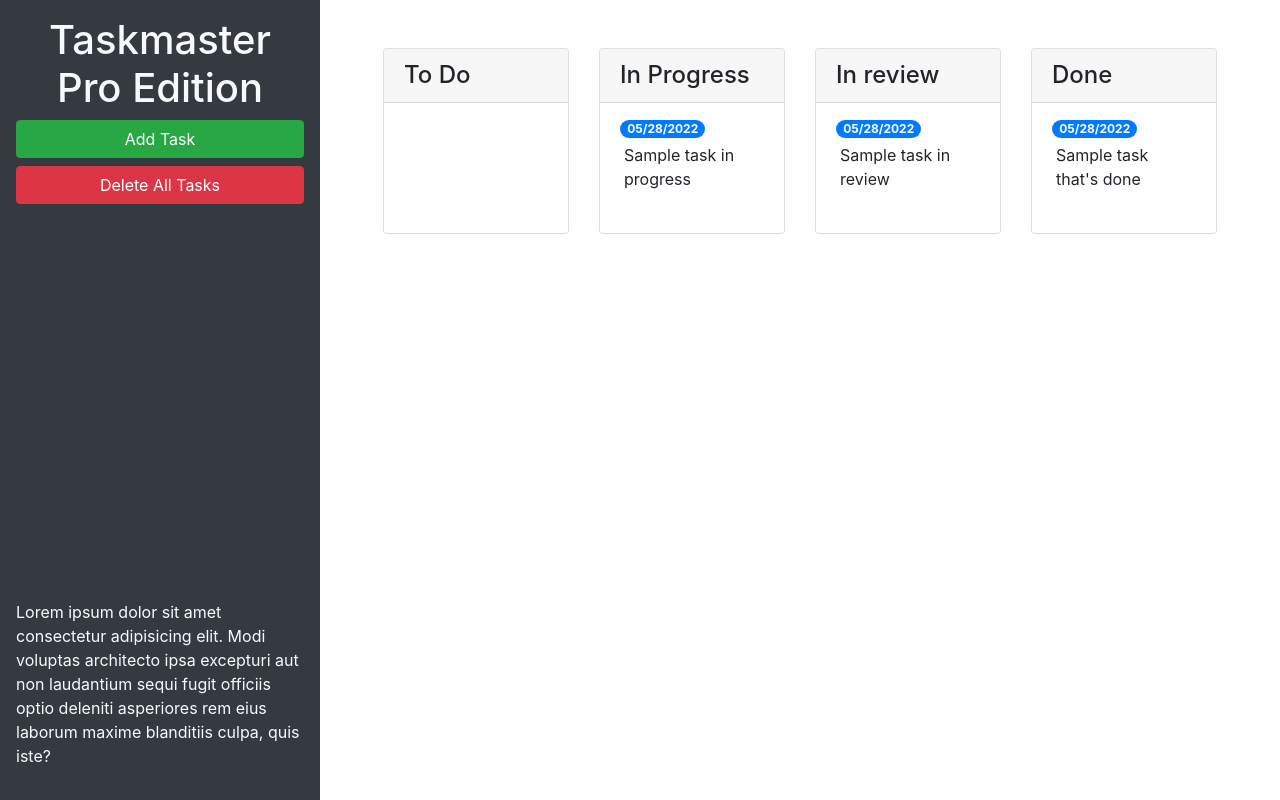
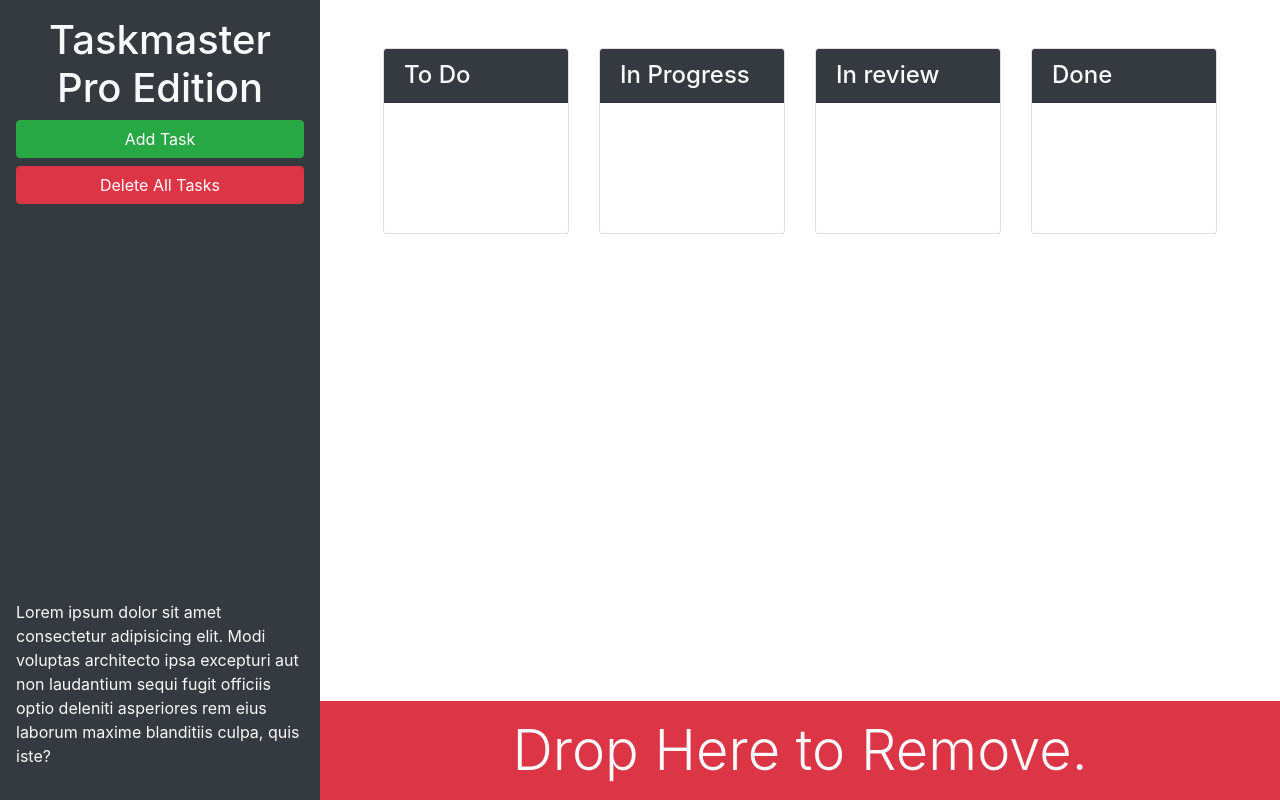
Before and after one commit to MehranMatin/taskmaster-pro, a plain HTML site: page index.html in a window 1280 px wide. Drawn offline with nearby package versions, Linux system fonts and the light colour scheme.

Commit message:
added cards added bootstrap styling to cards added trash dropzone, sticky bottom

```diff
--- a/index.html
+++ b/index.html
@@ -13,22 +13,22 @@
 <body>
 
   <div class="row min-vh-100 no-gutters">
-    <header class="col-12 col-lg-3 bg-dark text-light d-flex flex-column p-4 p-lg-3">
+    <header class="col-12 col-lg-3 bg-dark text-light sticky-top d-flex flex-column p-4 p-lg-3">
       <h1 class="text-center">Taskmaster Pro Edition</h1>
       <button id="create-task" class="btn btn-block btn-success" data-toggle="modal" data-target="#task-form-modal">Add
         Task</button>
       <button id="remove-tasks" class="btn btn-block btn-danger">Delete All Tasks</button>
-      <p class="mt-auto">Lorem ipsum dolor sit amet consectetur adipisicing elit. Modi voluptas architecto ipsa
+      <p class="mt-auto d-none d-lg-block">Lorem ipsum dolor sit amet consectetur adipisicing elit. Modi voluptas architecto ipsa
         excepturi aut non
         laudantium sequi fugit officiis optio deleniti asperiores rem eius laborum maxime blanditiis culpa, quis iste?
       </p>
     </header>
-    <main class="col-12 col-lg-9">
+    <main class="col-12 col-lg-9 d-flex flex-column">
       <div class="m-5 row justify-content-around">
         <!-- todo start -->
         <div class="col-12 col-md-6 col-xl-3 mb-3">
           <div class="card">
-            <h4 class="card-header">
+            <h4 class="card-header bg-dark text-light">
               To Do
             </h4>
             <ul id="list-toDo" class="list-group list-group-flush"></ul>
@@ -38,44 +38,35 @@
         <!-- in progress start -->
         <div class="col-12 col-md-6 col-xl-3 mb-3">
           <div class="card">
-            <h4 class="card-header">In Progress</h4>
-            <ul id="list-inProgress" class="list-group list-group-flush">
-              <li class="list-group-item">
-                <span class="badge badge-primary badge-pill">05/28/2022</span>
-                <p class="m-1">Sample task in progress</p>
-              </li>
-            </ul>
+            <h4 class="card-header bg-dark text-light">In Progress</h4>
+            <ul id="list-inProgress" class="list-group list-group-flush"></ul>
           </div>
         </div>
         <!-- in progress end -->
         <!-- in review start -->
         <div class="col-12 col-md-6 col-xl-3 mb-3">
           <div class="card">
-            <h4 class="card-header">In review</h4>
-            <ul id="list-inReview" class="list-group list-group-flush">
-              <li class="list-group-item">
-                <span class="badge badge-primary badge-pill">05/28/2022</span>
-                <p class="m-1">Sample task in review</p>
-              </li>
-            </ul>
+            <h4 class="card-header bg-dark text-light">In review</h4>
+            <ul id="list-inReview" class="list-group list-group-flush"></ul>
           </div>
         </div>
         <!-- in review end -->
         <!-- done start -->
         <div class="col-12 col-md-6 col-xl-3 mb-3">
           <div class="card">
-            <h4 class="card-header">
+            <h4 class="card-header bg-dark text-light">
               Done
             </h4>
-            <ul id="list-done" class="list-group list-group-flush">
-              <li class="list-group-item">
-                <span class="badge badge-primary badge-pill">05/28/2022</span>
-                <p class="m-1">Sample task that's done</p>
-              </li>
-            </ul>
+            <ul id="list-done" class="list-group list-group-flush"></ul>
           </div>
         </div>
         <!-- done end -->
+      </div>
+
+      <div id="trash" class="mt-auto">
+        <div class="w-100 bg-danger p-3 text-center text-light display-4">
+          Drop Here to Remove.
+        </div>
       </div>
     </main>
   </div>
```
